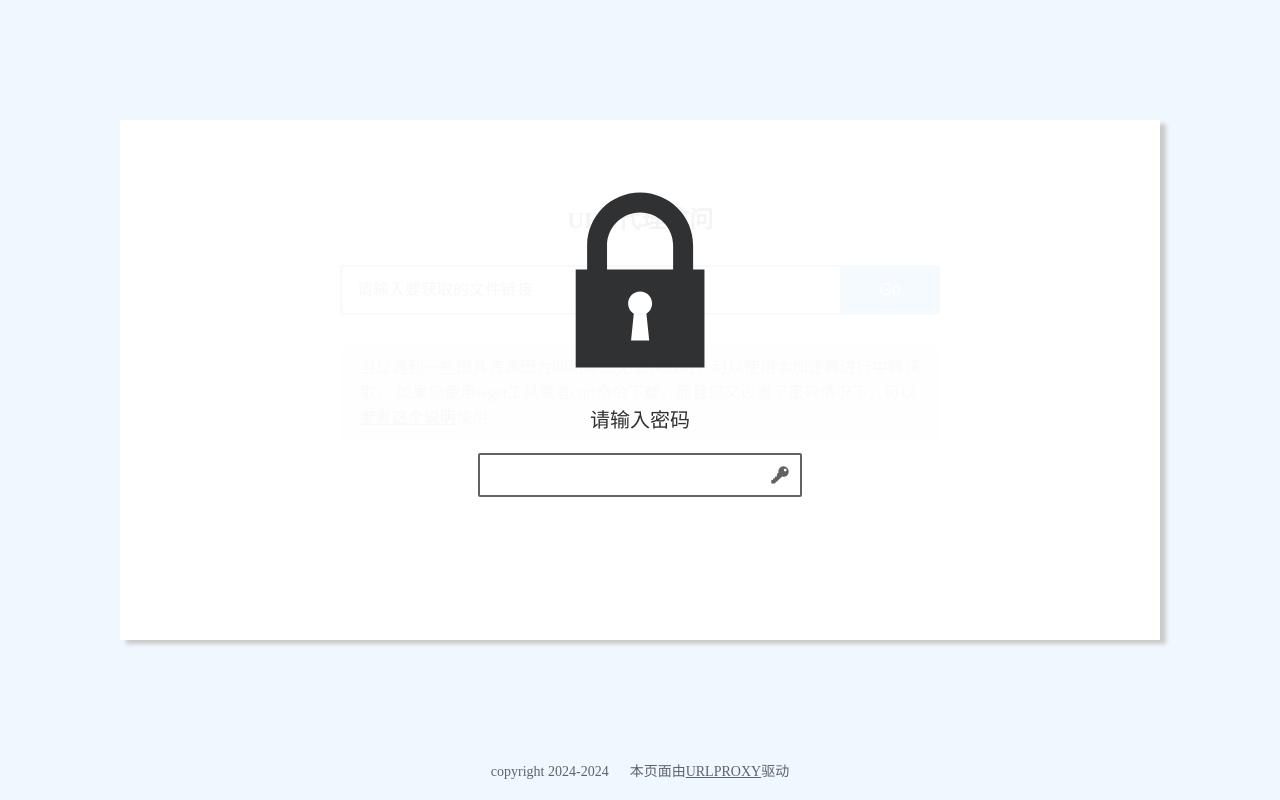
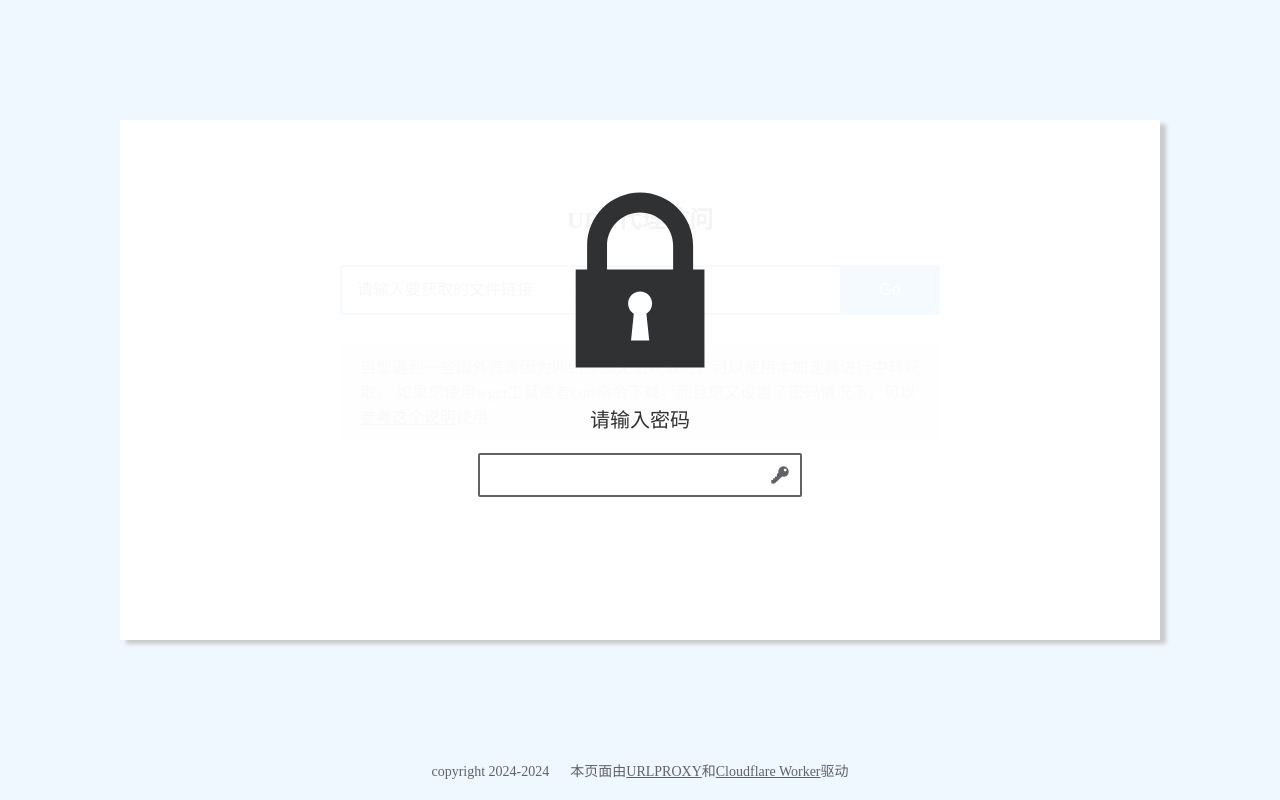
Before and after one commit to lixiaofei123/urlproxy, a website: page src/index.html in a window 1280 px wide. Drawn offline with Linux system fonts and the light colour scheme; no server answers.

Commit message:
修改网页

```diff
--- a/src/index.html
+++ b/src/index.html
@@ -219,7 +219,7 @@
     </div>
     <div class="footer">
         copyright 2024-<span id="toyear"></span>&nbsp;&nbsp;&nbsp;&nbsp;&nbsp;&nbsp;本页面由<a
-            href="https://github.com/lixiaofei123/urlproxy" target="_blank">URLPROXY</a>驱动
+            href="https://github.com/lixiaofei123/urlproxy/tree/cfworker" target="_blank">URLPROXY</a>和<a target="_blank" href="https://developers.cloudflare.com/workers/">Cloudflare Worker</a>驱动
     </div>
     <script>
         window.onload = async () => {
```
